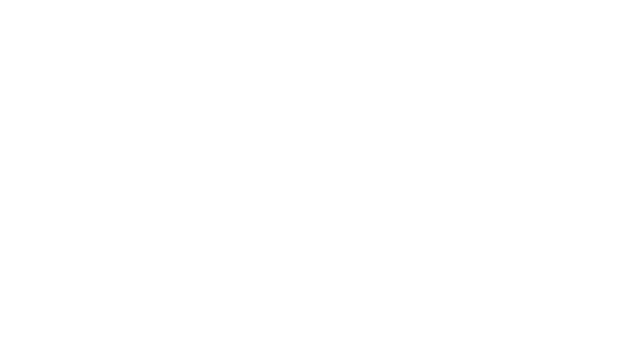
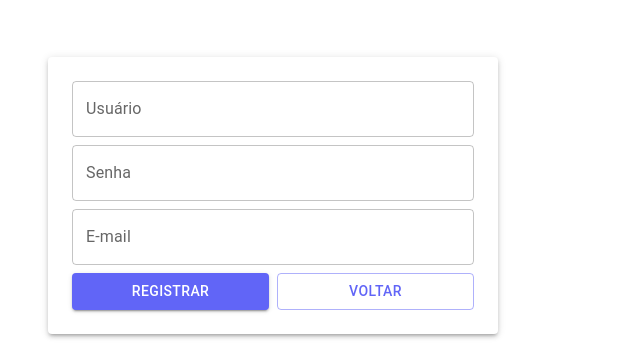
Before and after one commit to BrunoKrugel/Dashboard-next, a Next.js app: page /auth/createUser in a window 1280 px wide. Shown: the part 759-1109 px from the top of the page, without its empty margins (0-640 px from the left). Before the commit the page ends 800 px from the top, so only its background shows below. Built offline with nearby package versions, Linux system fonts and the light colour scheme.

Commit message:
Create user page

```diff
--- a/pages/auth/createUser.js
+++ b/pages/auth/createUser.js
@@ -1,11 +1,42 @@
 import React from 'react';
 import Link from 'next/link';
+import styles from '../../styles/Home.module.css';
+import { Button, TextField, Paper, Alert } from '@mui/material';
+
+  const handleSubmit = async (e) => {
+    e.preventDefault();
+    console.log("oi");
+  };
+
 const createUser = () => {
   return (
-    <div>
-      {' '}
-      oi
-      <Link href="/">volta</Link>
+    <div className={styles.container}>
+      <main className={styles.main}>
+        <title>Criar usuario</title>
+        <meta name="description" content="Dashboard" />
+        <link rel="icon" href="/favicon.ico" />
+      </main>
+
+      <form onSubmit={handleSubmit}>
+        <Paper className={styles.card} elevation={3}>
+          <TextField id="user" label="Usuário" variant="outlined" />
+          <TextField
+            id="password"
+            label="Senha"
+            variant="outlined"
+            type="password"
+          />
+          <TextField id="user" label="E-mail" variant="outlined" />
+          <div>
+            <Button type="submit" variant="contained">
+              Registrar
+            </Button>
+            <Link href="/" passHref>
+              <Button variant="outlined">voltar</Button>
+            </Link>
+          </div>
+        </Paper>
+      </form>
     </div>
   );
 };
--- a/pages/index.js
+++ b/pages/index.js
@@ -37,10 +37,10 @@ export default function Home({ isConnected }) {
       <main className={styles.main}>
         <form onSubmit={handleSubmit}>
           <Paper className={styles.card} elevation={3}>
-            <TextField id="user" label="User" variant="outlined" />
+            <TextField id="user" label="Usuário" variant="outlined" />
             <TextField
               id="password"
-              label="Password"
+              label="Senha"
               variant="outlined"
               type="password"
             />
--- a/pages/main/dashboard.js
+++ b/pages/main/dashboard.js
@@ -90,7 +90,7 @@ export default function Dashboard() {
               Umidade | {umidity}%
             </label>
             <label className={styles.currentWind} id="currentWind">
-              Ventos        |{wind} km/h
+              Ventos |{wind} km/h
             </label>
           </div>
         </Paper>
```
